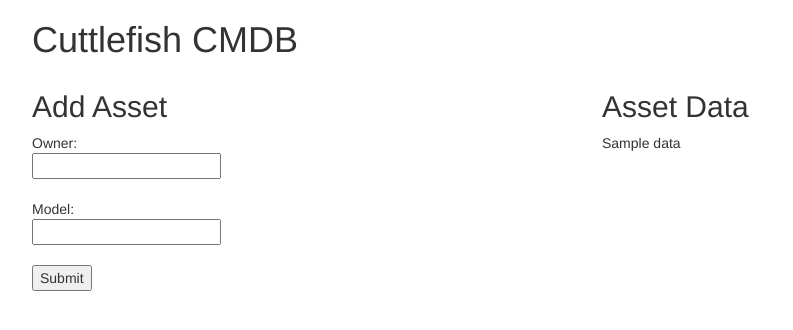
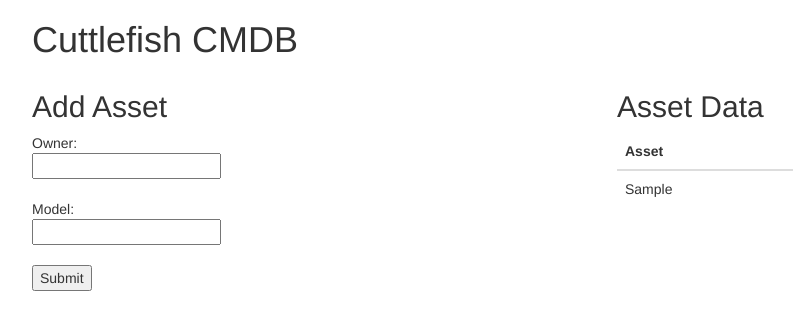
Before and after one commit to tsaoman/cuttlefish-cmdb, a Flask app: template templates/index.html in a window 1280 px wide. Shown: the top 330 px of the page, without its empty margins (38-831 px from the left). Run offline with Flask 2, Linux system fonts and the light colour scheme; the template is opened without the code that fills it: most values are stand-ins (such as "Sample title", 1, 10 or a date in 2020); some libraries are stand-ins or nearby versions.

Commit message:
Added unparsed table

```diff
--- a/app.py
+++ b/app.py
@@ -20,9 +20,9 @@ graph = Graph(password="origami abase squander costive")
 @app.route('/')
 def index():
 
-    data = graph.data("MATCH (a) RETURN a")
+    data = graph.data("MATCH (a:Asset) RETURN a")
 
-    return render_template("index.html",data=data[0])
+    return render_template("index.html",data=data)
 
 #add new assets / items
 @app.route('/tx', methods=['POST'])
--- a/templates/index.html
+++ b/templates/index.html
@@ -42,9 +42,26 @@
 
       </div> <!-- end col1 -->
 
-      <div class="col-md6">
+      <div class="col-md-6">
+
         <h2>Asset Data</h2>
-        {{ data }}
+
+        <table class="table table-hover">
+          <thead>
+            <tr>
+              <th>Asset</th>
+            </tr>
+          </thead>
+          <tbody>
+
+            {% for row in data %}
+            <tr>
+              <td>{{ row['a'] }}</td>
+            </tr>
+            {% endfor %}
+
+          </tbody>
+        </table>
 
       </div> <!-- end col2 -->
 
```
